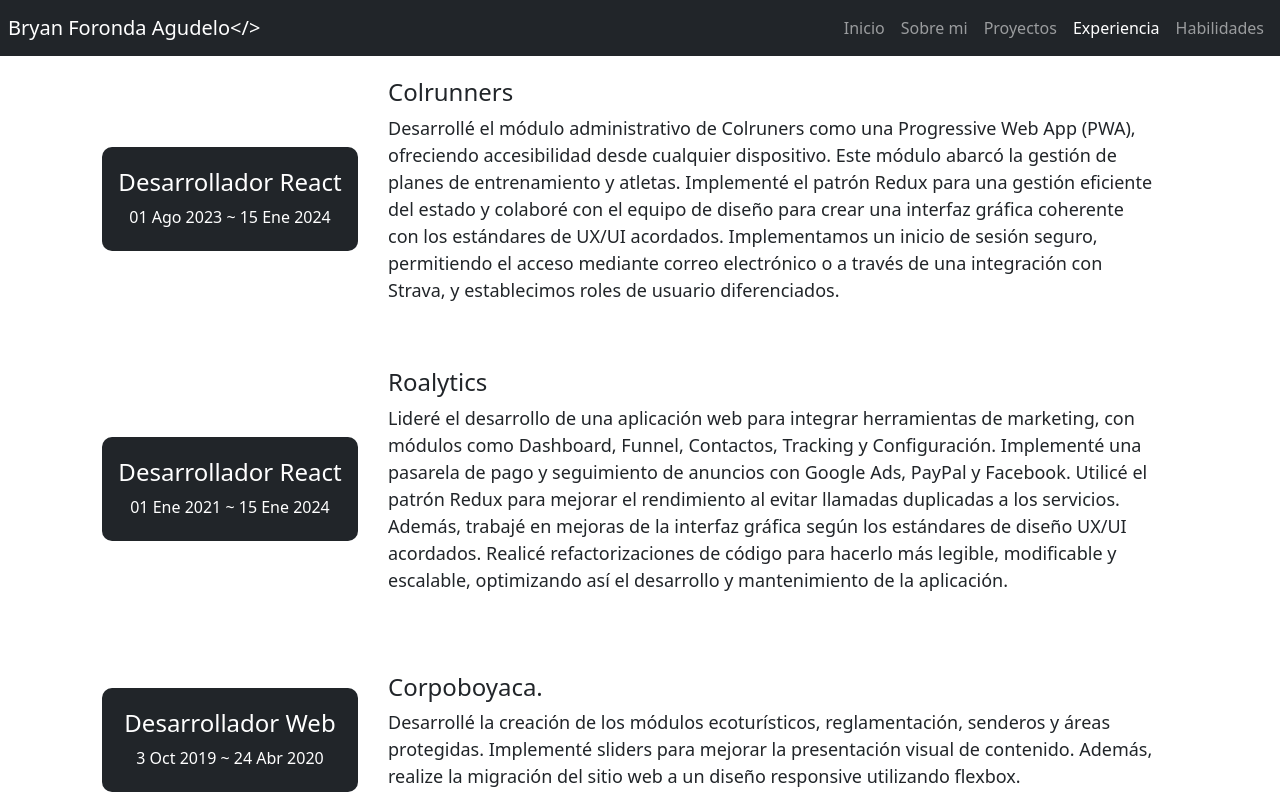
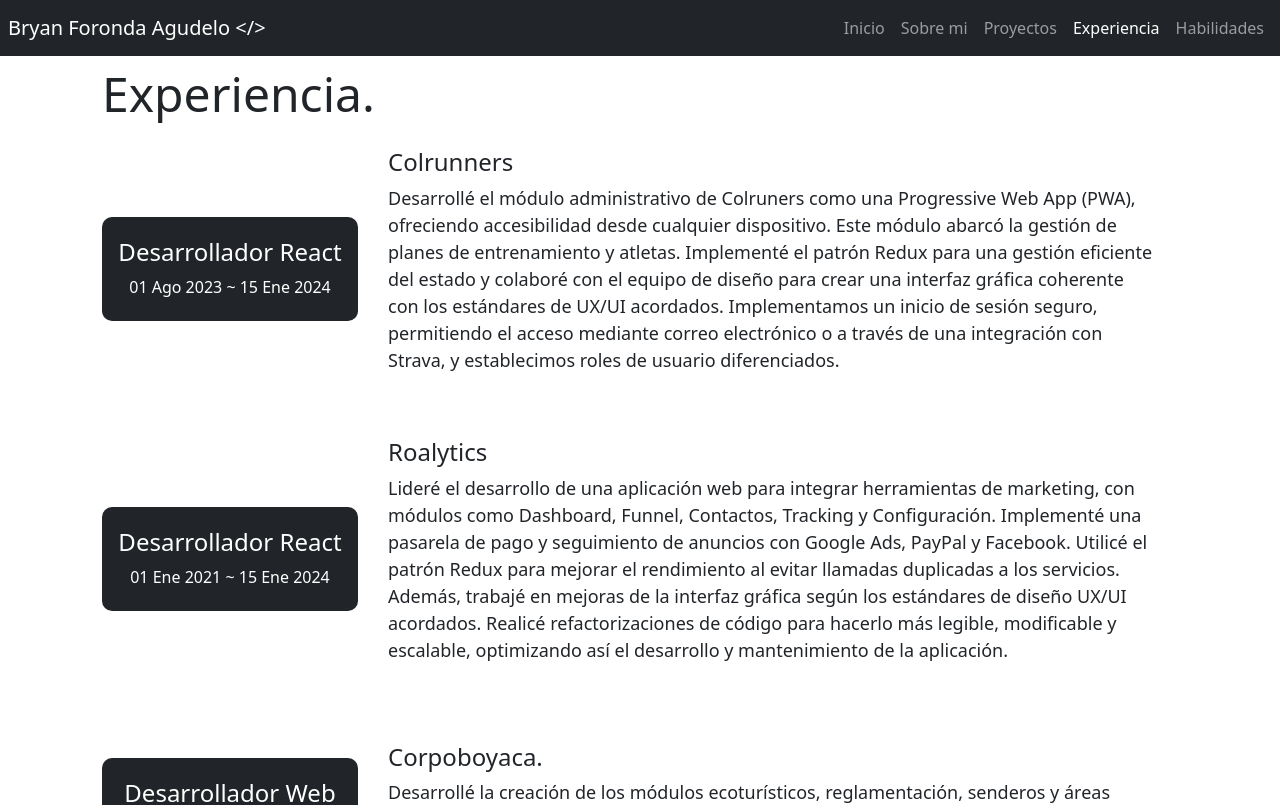
Before and after one commit to foronda94/portfolio, a React (Vite) app: page /portfolio/experiencia in a window 1280 px wide. Shown: the top 805 px of the page. Built offline with nearby package versions, Linux system fonts and the light colour scheme; the HTML template or start-up script is replaced by a standard one.

Commit message:
responsibe

```diff
--- a/src/App.css
+++ b/src/App.css
@@ -107,16 +107,6 @@ article:hover .card__content {
   .myProfile__btn:hover {
     color: rgba(255, 255, 255, .75);
   }
-*/
-
-.navbar {
-  position: fixed;
-  top: 0;
-  width: 100%;
-  z-index: 999;
-  padding-left: .5rem;
-  padding-right: .5rem;
-}
 
   .ponerleBEM {
     margin: 30px 30px 30px 0;
@@ -133,3 +123,13 @@ article:hover .card__content {
     width: 20vw;
     max-width: 30vw;
   }
+*/
+
+.navbar {
+  position: fixed;
+  top: 0;
+  width: 100%;
+  z-index: 999;
+  padding-left: .5rem;
+  padding-right: .5rem;
+}
--- a/src/components/Navbar.tsx
+++ b/src/components/Navbar.tsx
@@ -10,7 +10,7 @@ function Navbar() {
   return (
     <nav className='navbar navbar-expand-lg navbar-dark bg-dark'>
       <Link className="navbar-brand" to="/portfolio/inicio">
-        Bryan Foronda Agudelo{"</>"}
+        Bryan Foronda Agudelo {"</>"}
       </Link>
       <button
         className="navbar-toggler"
--- a/src/pages/experience/Experience.tsx
+++ b/src/pages/experience/Experience.tsx
@@ -1,25 +1,26 @@
 import { dataExperience } from '../../models/DataExperience'
+import { Section } from '../../styled-components/experience/Experience'
 
 export const Experience = () => {
   return (
-    <section className='container-section animate__animated animate__fadeIn' style={{width: "100%", padding: "0px 20px 20px 20px"}}>
-      <header style={{marginBottom: "30px"}}>
-        <h1 style={{fontSize: "3rem", lineHeight: "1" }}>Experiencia.</h1>
+    <Section className='container-section animate__animated animate__fadeIn'>
+      <header>
+        <h1>Experiencia.</h1>
       </header>
       <footer>
         {dataExperience.map((experience) => (
           <article className='d-flex align-items-center mb-5'>
-            <div className='ponerleBEM'>
+            <div className='experience__content--button'>
               <h4>{experience.position}</h4>
               <span>{experience.date}</span>
             </div>
-            <div style={{width: "60vw"}}>
+            <div className='experience__content--description'>
               <h4>{experience.name}</h4>
-              <p style={{fontSize: "18px"}}>{experience.info}</p>
+              <p>{experience.info}</p>
             </div>
           </article>
         ))}
       </footer>
-    </section>
+    </Section>
   )
 }
--- /dev/null
+++ b/src/styled-components/experience/Experience.tsx
@@ -0,0 +1,60 @@
+import styled from "styled-components";
+
+
+export const Section = styled.section`
+  &.animate__fadeIn {
+    width: 100%;
+    padding: 0px 20px 20px;
+    margin-top: 70px;
+  }
+
+  header {
+    margin-bottom: 30px;
+  }
+
+  header h1 {
+    font-size: 3rem;
+    line-height: 1;
+  }
+
+  .experience__content--button {
+    height: 13vh;
+    width: 20vw;
+    margin: 30px 30px 30px 0;
+    display: flex;
+    flex-direction: column;
+    --bs-bg-opacity: 1;
+    background: rgba(var(--bs-dark-rgb), var(--bs-bg-opacity)) !important;
+    color: #fff;
+    text-align: center;
+    border-radius: 10px;
+    align-items: center;
+    justify-content: center;
+  }
+
+  .experience__content--description {
+    width: 60vw;
+  }
+
+  .experience__content--description p {
+    font-size: 18px;
+  }
+
+
+  @media (max-width: 640px) {
+    article {
+      flex-direction: column;
+      margin-bottom: 0px !important;
+    }
+
+    .experience__content--button {
+      width: 80vw;
+      margin: 30px;
+    }
+
+    .experience__content--description {
+      width: 80vw;
+    }
+  }
+
+`;
```
Lines whose indentation alone changed are shown as unchanged.
